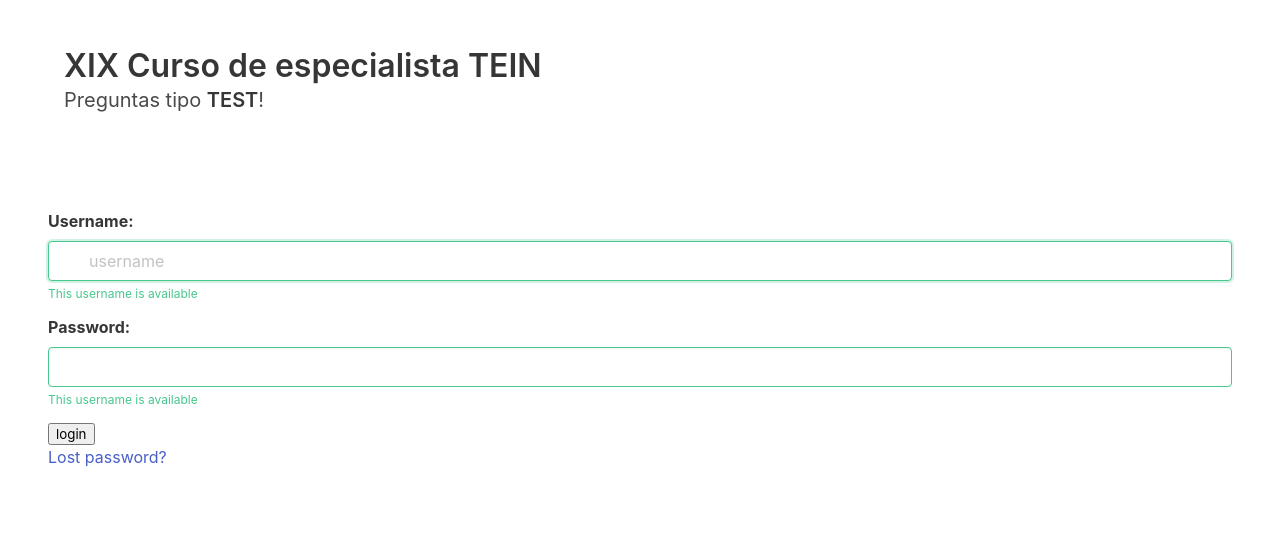
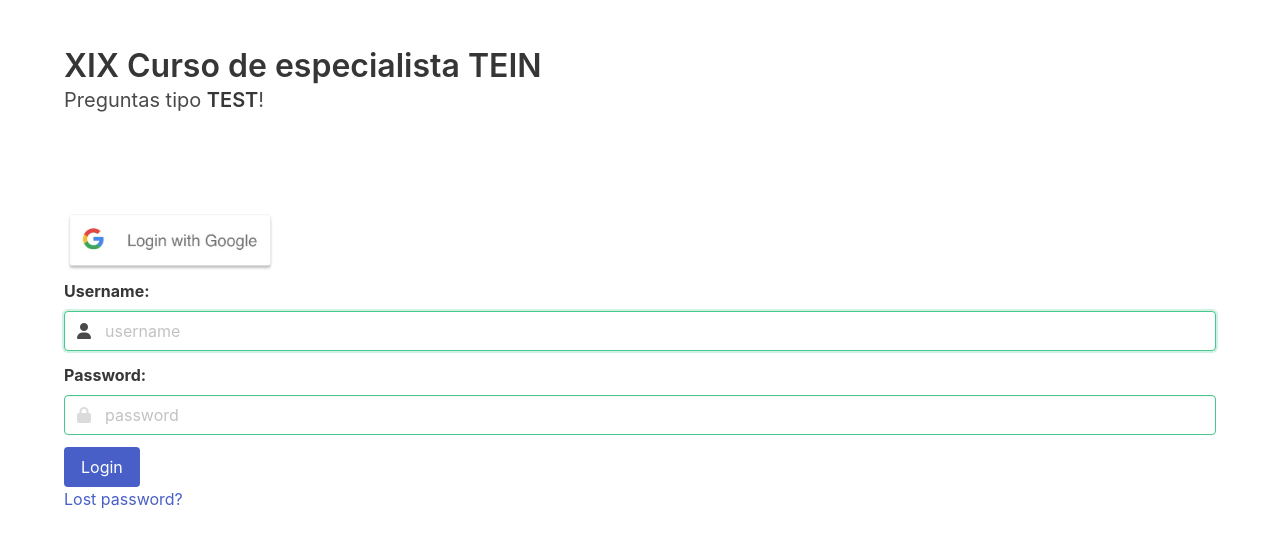
Before and after one commit to davidbermudez/django-question, a Django app: page /accounts/login/ in a window 1280 px wide. Shown: the top 548 px of the page. Run offline with Django 3.2, Linux system fonts and the light colour scheme; some libraries are stand-ins or nearby versions.

Commit message:
Add Authentication Google

```diff
--- a/app/urls.py
+++ b/app/urls.py
@@ -15,8 +15,11 @@
 """
 from django.contrib import admin
 from django.urls import include, path
+from django.contrib.auth.views import LogoutView
 
 urlpatterns = [
     path('', include('questions.urls')),
     path('admin/', admin.site.urls),
+    path('accounts/', include('allauth.urls')),
+    path('logout', LogoutView.as_view()),
 ]
--- a/templates/base.html
+++ b/templates/base.html
@@ -20,8 +20,11 @@
         </div>
     </section>
     <section class="section">
-        {% block content %}{% endblock content %}
+        <div class="container">
+            {% block content %}{% endblock content %}
+        </div>
     </section>
+    <script src="https://kit.fontawesome.com/42adee8d9b.js" crossorigin="anonymous"></script>
 </body>
 
 </html>
--- a/templates/registration/login.html
+++ b/templates/registration/login.html
@@ -1,4 +1,6 @@
 {% extends 'base.html' %}
+{% load socialaccount %}
+{% load static %}
 {% block title %}Login{% endblock %}
 
 {% block content %}
@@ -15,6 +17,10 @@
       {% endif %}
   {% endif %}
 
+  <section>
+    <a href="{% provider_login_url 'google' %}"><img style="height: 64px;" src="{% static 'img/Google-Login.png' %}" alt="Sign with Google"></a>
+  </section>
+
   <form method="post" action="{% url 'login' %}">
   {% csrf_token %}
 
@@ -25,29 +31,25 @@
         <span class="icon is-small is-left">
           <i class="fas fa-user"></i>
         </span>
-      <span class="icon is-small is-right">
-        <i class="fas fa-check"></i>
-      </span>
       </div>
-    <p class="help is-success">This username is available</p>
   </div>
   <div class="field">
       <label class="label">{{ form.password.label_tag }}</label>
       <div class="control has-icons-left has-icons-right">
-      <input class="input is-success" type="password" name="password" autocomplete="current-password" required id="id_password">
+        <input class="input is-success" type="password" placeholder="password" name="password" autocomplete="current-password" required id="id_password">
         <span class="icon is-small is-left">
-        <i class="fas fa-user"></i>
-      </span>
-      <span class="icon is-small is-right">
-        <i class="fas fa-check"></i>
+          <i class="fas fa-lock"></i>
         </span>
       </div>
-    <p class="help is-success">This username is available</p>
   </div>
 
-<div>
-  <input type="submit" value="login" />
+  <div class="field is-grouped">
+    <div class="control">
+      <button class="button is-link">Login</button>
+    </div>
+    <div class="control">
       <input type="hidden" name="next" value="{{ next }}" />
+    </div>
   </div>
   </form>
 
```
Also changed, not shown: app/settings.py (+27 -1 lines), README.md, questions/static/img/Google-Login.png (added). Lines whose indentation alone changed are shown as unchanged.
